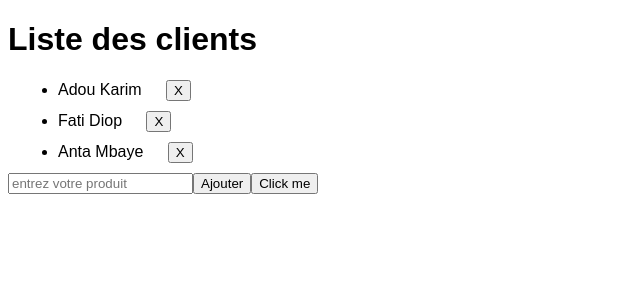
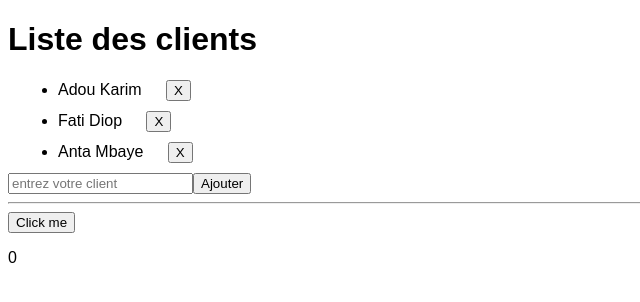
Before and after one commit to Mouhamet99/1HToUnderstandReact, a React (Create React App) app: page / in a window 1280 px wide. Shown: the top 302 px of the page, without its empty margins (0-640 px from the left). Built offline with nearby package versions, Linux system fonts and the light colour scheme.

Commit message:
Add New client using event and state

```diff
--- a/src/App.js
+++ b/src/App.js
@@ -7,24 +7,52 @@ export default class App extends React.Component {
       { id: 1, nom: "Adou Karim" },
       { id: 2, nom: "Fati Diop" },
       { id: 3, nom: "Anta Mbaye" }
-    ]
+    ],
+    inputText: "",
+    compteur: 0
   };
+
   handleClcik = () => {
     console.log(this.state);
+    this.setState({ compteur: ++this.state.compteur });
   };
+
+  handleChange = (e) => {
+    this.setState({ inputText: e.target.value });
+  };
+
+  handleSubmit = (e) => {
+    e.preventDefault();
+    if (this.state.inputText === "") return false;
+    const id = this.state.clients.length + 1;
+    const nom = this.state.inputText;
+    const clients = [...this.state.clients, { id, nom }];
+    this.setState({ clients, inputText: "" });
+  };
+
   render() {
     const clients = this.state.clients.map((client) => (
       <li key={client.id}>
         {client.nom} <button>X</button>
       </li>
     ));
+
     return (
       <div className="App">
         <h1>Liste des clients</h1>
         <ul>{clients}</ul>
-        <input placeholder="entrez votre produit" />
-        <input type="submit" value="Ajouter" />
+        <form onSubmit={this.handleSubmit}>
+          <input
+            value={this.state.inputText}
+            onChange={this.handleChange}
+            placeholder="entrez votre client"
+          />
+          <input type="submit" value="Ajouter" />
+        </form>
+        <hr />
         <button onClick={this.handleClcik}>Click me</button>
+        <p>{this.state.compteur}</p>
+        <p>{this.state.inputText}</p>
       </div>
     );
   }
```
